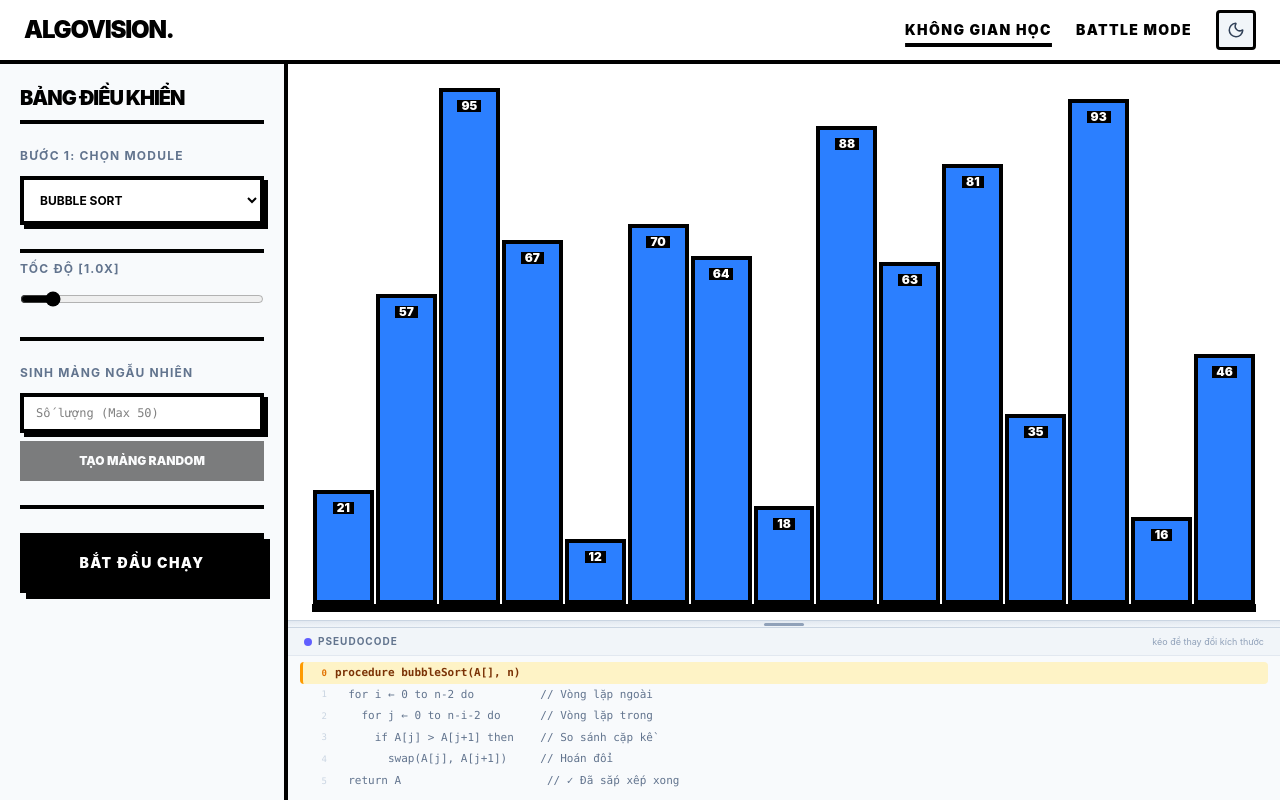
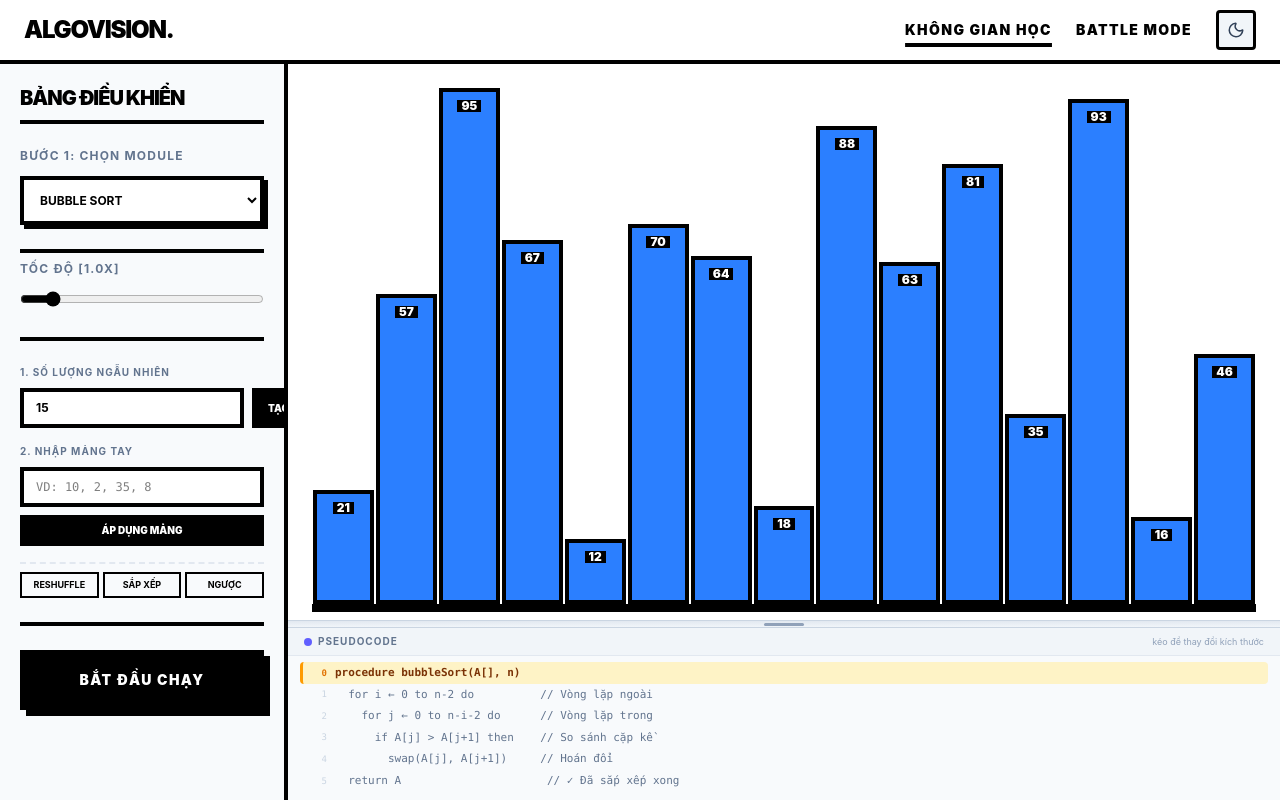
Before and after one commit to gnavdev28/algoviz, a React (Vite) app in the folder algovision-app/: page / in a window 1280 px wide. Both pictures are taken after a click on the button "KHÔNG GIAN HỌC". Built offline with nearby package versions, Linux system fonts and the light colour scheme.

Commit message:
Cập nhật UI/UX

```diff
--- a/algovision-app/src/pages/Battle.jsx
+++ b/algovision-app/src/pages/Battle.jsx
@@ -20,6 +20,9 @@ const Battle = () => {
   const [algoLeft, setAlgoLeft] = useState('bubble');
   const [algoRight, setAlgoRight] = useState('quick');
   const [baseArray, setBaseArray] = useState(generateRandomArray(15));
+  const [inputSize, setInputSize] = useState('15');
+  const [inputManual, setInputManual] = useState('');
+  const [inputError, setInputError] = useState('');
   const [targetVal, setTargetVal] = useState('42');
 
   const extraArgs = useMemo(() => ({ target: parseInt(targetVal) || 0 }), [targetVal]);
@@ -47,14 +50,56 @@ const Battle = () => {
     setAlgoLeft(firstOfNewType);
     setAlgoRight(firstOfNewType);
 
-    // For Search Battle, it's better to show a sorted array because Binary Search requires it
-    const newArr = type === 'search' ? [...baseArray].sort((a, b) => a.val - b.val) : [...baseArray];
+    // Do not force sort anymore, let user decide
+    const newArr = [...baseArray];
     setBaseArray(newArr);
     init(newArr);
   };
 
-  const handleRandomize = () => {
-    const newArr = generateRandomArray(15);
+
+  const handleApplySize = () => {
+    setInputError('');
+    let size = parseInt(inputSize);
+    if (isNaN(size) || size <= 0) {
+       setInputError("Lỗi");
+       return;
+    }
+    if (size > 50) size = 50;
+    const newArr = generateRandomArray(size);
+    setBaseArray(newArr);
+    init(newArr);
+  };
+
+  const handleApplyManual = () => {
+    setInputError('');
+    if (!inputManual.trim()) return;
+
+    const vals = inputManual.split(',').map(v => parseInt(v.trim())).filter(v => !isNaN(v));
+    if (vals.length === 0) {
+      setInputError("Sai định dạng");
+      return;
+    }
+    if (vals.length > 50) {
+      setInputError("Máx 50");
+      return;
+    }
+    const newArr = vals.map(v => ({ id: Math.random(), val: v }));
+    setBaseArray(newArr);
+    init(newArr);
+  };
+
+  const handleSetPreset = (type) => {
+    setInputError('');
+    let arr = [...baseArray];
+    let newArr = [];
+    if (type === 'random') {
+      newArr = generateRandomArray(baseArray.length);
+    } else if (type === 'sorted') {
+      newArr = arr.sort((a,b) => a.val - b.val).map(i => ({...i, id: Math.random()}));
+    } else if (type === 'reversed') {
+      newArr = arr.sort((a,b) => b.val - a.val).map(i => ({...i, id: Math.random()}));
+    }
+
     setBaseArray(newArr);
     init(newArr);
   };
@@ -238,12 +283,53 @@ const Battle = () => {
            </button>
         </div>
 
-        <button
-           onClick={handleRandomize}
-           className="px-4 py-2 border-2 border-black dark:border-gray-700 text-xs font-black uppercase tracking-widest hover:bg-black hover:text-white dark:hover:bg-white dark:hover:text-black transition-all ml-auto"
-        >
-          Tầng dữ liệu mới
-        </button>
+        <div className="flex items-center gap-3">
+           <div className="flex gap-1 border-r-2 border-slate-300 dark:border-gray-700 pr-3">
+              <input
+                type="number"
+                placeholder="Size"
+                value={inputSize}
+                onChange={(e) => { setInputSize(e.target.value); setInputError(''); }}
+                disabled={isPlaying}
+                className="w-12 bg-white dark:bg-gray-800 border-2 border-black dark:border-gray-700 px-1 py-1 text-[10px] font-bold"
+              />
+              <button
+                onClick={handleApplySize}
+                disabled={isPlaying}
+                className="bg-purple-600 dark:bg-purple-700 text-white px-2 text-[8px] font-black uppercase hover:bg-purple-500 transition-colors"
+              >
+                Tạo
+              </button>
+           </div>
+
+           <div className="flex flex-col relative">
+              <div className="flex gap-1">
+                <input
+                  type="text"
+                  placeholder="Mảng: 1,2,3"
+                  value={inputManual}
+                  onChange={(e) => { setInputManual(e.target.value); setInputError(''); }}
+                  disabled={isPlaying}
+                  className={`w-28 bg-white dark:bg-gray-800 border-2 ${inputError ? 'border-red-500' : 'border-black dark:border-gray-700'} px-2 py-1 text-[10px] font-bold outline-none`}
+                />
+                <button
+                  onClick={handleApplyManual}
+                  disabled={isPlaying || !inputManual}
+                  className="bg-purple-600 dark:bg-purple-700 text-white px-2 py-1 flex items-center justify-center hover:bg-purple-500 text-[8px] font-black uppercase transition-colors"
+                  title="Áp dụng mảng tay"
+                >
+                  Tạo
+                </button>
+              </div>
+              {inputError && <span className="absolute -bottom-3 left-0 text-[7px] text-red-500 font-bold uppercase">{inputError}</span>}
+           </div>
+
+           <div className="flex border-2 border-black dark:border-gray-700">
+              <button onClick={() => handleSetPreset('random')} disabled={isPlaying} className="px-2 py-1 text-[8px] font-bold border-r border-black dark:border-gray-700 hover:bg-slate-200 dark:hover:bg-gray-700" title="Reshuffle">⟳</button>
+              <button onClick={() => handleSetPreset('sorted')} disabled={isPlaying} className="px-2 py-1 text-[8px] font-bold border-r border-black dark:border-gray-700 hover:bg-slate-200 dark:hover:bg-gray-700" title="Tăng">↑</button>
+              <button onClick={() => handleSetPreset('reversed')} disabled={isPlaying} className="px-2 py-1 text-[8px] font-bold hover:bg-slate-200 dark:hover:bg-gray-700" title="Giảm">↓</button>
+           </div>
+        </div>
       </div>
 
       {/* Battle Arena */}
--- a/algovision-app/src/pages/Workspace.jsx
+++ b/algovision-app/src/pages/Workspace.jsx
@@ -12,7 +12,9 @@ import PseudocodePanel from '../components/PseudocodePanel';
 const Workspace = () => {
   const [algoType, setAlgoType] = useState('bubble');
   const [baseArray, setBaseArray] = useState(generateRandomArray(15));
-  const [customInput, setCustomInput] = useState('');
+  const [inputSize, setInputSize] = useState('15');
+  const [inputManual, setInputManual] = useState('');
+  const [inputError, setInputError] = useState('');
   const [targetVal, setTargetVal] = useState('');
 
   const [llNodes, setLlNodes] = useState(() => {
@@ -58,14 +60,46 @@ const Workspace = () => {
   const isSearching = ['linear', 'binary'].includes(algoType);
   const isLinkedList = algoType === 'linkedlist';
 
-  const handleApplyCustom = () => {
-    let size = parseInt(customInput);
+  const handleApplySize = () => {
+    setInputError('');
+    let size = parseInt(inputSize);
     if (isNaN(size) || size <= 0) {
-       alert("Vui lòng nhập số lượng hợp lệ (1-50)");
+       setInputError("Nhập số 1-50");
        return;
     }
-    if (size > 50) size = 50;
+    if (size > 50) {
+      setInputError("Tối đa 50 phần tử");
+      size = 50;
+    }
     setBaseArray(generateRandomArray(size));
+  };
+
+  const handleApplyManual = () => {
+    setInputError('');
+    if (!inputManual.trim()) return;
+
+    const vals = inputManual.split(',').map(v => parseInt(v.trim())).filter(v => !isNaN(v));
+    if (vals.length === 0) {
+      setInputError("Lỗi định dạng (VD: 1, 2, 3)");
+      return;
+    }
+    if (vals.length > 50) {
+      setInputError("Mảng quá lớn (>50)");
+      return;
+    }
+    setBaseArray(vals.map(v => ({ id: Math.random(), val: v })));
+  };
+
+  const handleSetPreset = (type) => {
+    setInputError('');
+    let arr = [...baseArray];
+    if (type === 'random') {
+      setBaseArray(generateRandomArray(baseArray.length));
+    } else if (type === 'sorted') {
+      setBaseArray(arr.sort((a,b) => a.val - b.val).map(i => ({...i, id: Math.random()})));
+    } else if (type === 'reversed') {
+      setBaseArray(arr.sort((a,b) => b.val - a.val).map(i => ({...i, id: Math.random()})));
+    }
   };
 
   const handleLLInsert = async () => {
@@ -199,18 +233,42 @@ const Workspace = () => {
                 </div>
 
                 <div className="border-t-4 border-black dark:border-t dark:border-gray-700 pt-6">
-                  <label className="block text-xs font-bold uppercase tracking-widest mb-3 text-slate-500 dark:text-slate-400">Sinh mảng ngẫu nhiên</label>
-                  <div className="flex flex-col gap-2">
-                     <input
-                        type="number"
-                        placeholder="Số lượng (Max 50)"
-                        value={customInput}
-                        onChange={(e) => setCustomInput(e.target.value)}
+                  <div className="space-y-4">
+                    <div>
+                      <label className="block text-[10px] font-bold uppercase tracking-widest mb-2 text-slate-500">1. Số lượng ngẫu nhiên</label>
+                      <div className="flex gap-2">
+                        <input
+                          type="number"
+                          placeholder="Size"
+                          value={inputSize}
+                          onChange={(e) => { setInputSize(e.target.value); setInputError(''); }}
+                          disabled={isPlaying}
+                          className="flex-1 border-4 border-black dark:border-gray-700 bg-white dark:bg-gray-800 px-3 py-2 text-xs font-bold outline-none"
+                        />
+                        <button onClick={handleApplySize} disabled={isPlaying} className="bg-black dark:bg-indigo-600 text-white px-4 py-2 text-[10px] font-black uppercase">Tạo</button>
+                      </div>
+                    </div>
+
+                    <div>
+                      <label className="block text-[10px] font-bold uppercase tracking-widest mb-2 text-slate-500">2. Nhập mảng tay</label>
+                      <input
+                        type="text"
+                        placeholder="VD: 10, 2, 35, 8"
+                        value={inputManual}
+                        onChange={(e) => { setInputManual(e.target.value); setInputError(''); }}
                         disabled={isPlaying}
-                        min="1" max="50"
-                        className="w-full border-4 border-black dark:border dark:border-gray-700 bg-white dark:bg-gray-800/80 text-black dark:text-white px-3 py-2 text-xs font-mono outline-none shadow-[4px_4px_0_0_#000] dark:shadow-none dark:rounded-md"
-                     />
-                     <button onClick={handleApplyCustom} disabled={isPlaying || !customInput} className="w-full uppercase font-black border-4 border-black dark:border dark:border-gray-600 text-xs py-2 bg-black dark:bg-indigo-600 text-white hover:bg-white dark:hover:bg-indigo-500 hover:text-black dark:hover:text-white hover:shadow-[4px_4px_0_0_#000] dark:hover:shadow-none dark:rounded-md transition-all disabled:opacity-50">Tạo Mảng Random</button>
+                        className="w-full border-4 border-black dark:border-gray-700 bg-white dark:bg-gray-800 px-3 py-2 text-xs font-mono outline-none mb-2"
+                      />
+                      <button onClick={handleApplyManual} disabled={isPlaying || !inputManual} className="w-full bg-black dark:bg-indigo-600 text-white py-2 text-[10px] font-black uppercase">Áp dụng mảng</button>
+                    </div>
+
+                    {inputError && <p className="text-[10px] text-red-500 font-bold uppercase">{inputError}</p>}
+
+                    <div className="grid grid-cols-3 gap-1 pt-2 border-t-2 border-dashed border-slate-200 dark:border-gray-800">
+                        <button onClick={() => handleSetPreset('random')} disabled={isPlaying} className="text-[9px] font-bold border-2 border-black dark:border-gray-700 py-1 hover:bg-slate-100 dark:hover:bg-gray-700 uppercase">Reshuffle</button>
+                        <button onClick={() => handleSetPreset('sorted')} disabled={isPlaying} className="text-[9px] font-bold border-2 border-black dark:border-gray-700 py-1 hover:bg-slate-100 dark:hover:bg-gray-700 uppercase">Sắp xếp</button>
+                        <button onClick={() => handleSetPreset('reversed')} disabled={isPlaying} className="text-[9px] font-bold border-2 border-black dark:border-gray-700 py-1 hover:bg-slate-100 dark:hover:bg-gray-700 uppercase">Ngược</button>
+                    </div>
                   </div>
                 </div>
               </>
```
Also changed, not shown: 1 other file (tests, documents, lock files or other folders).
